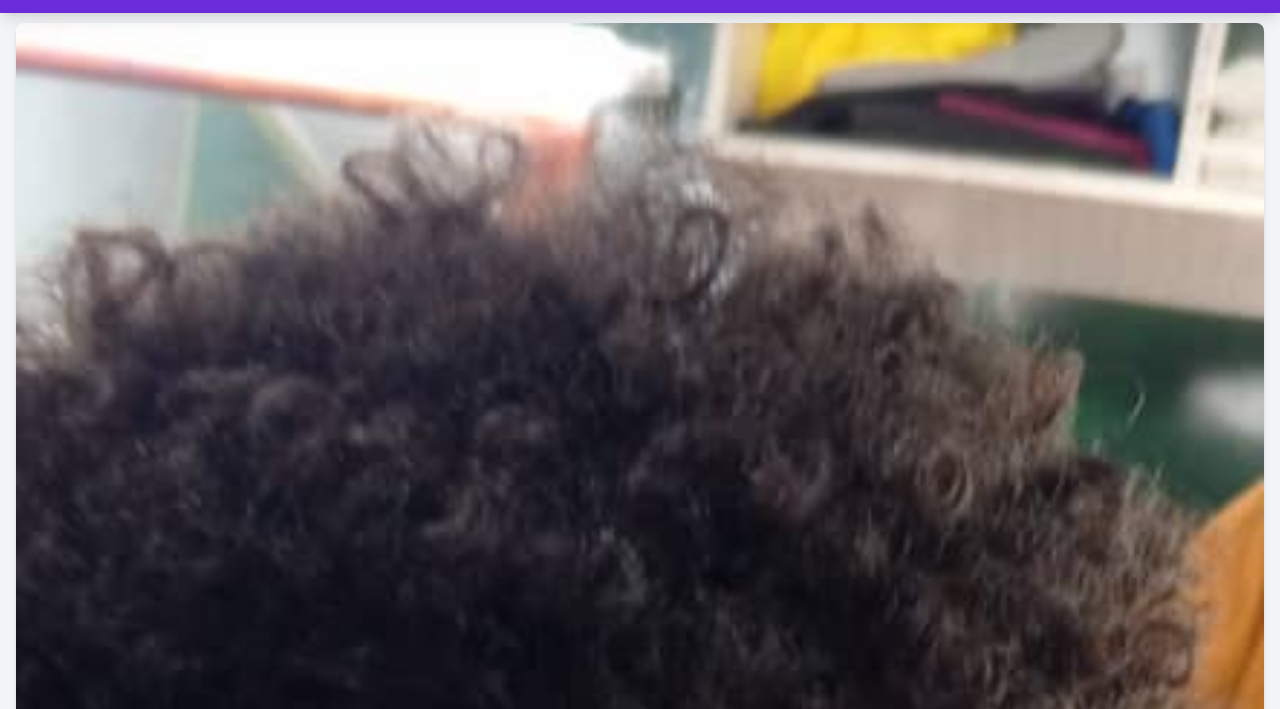
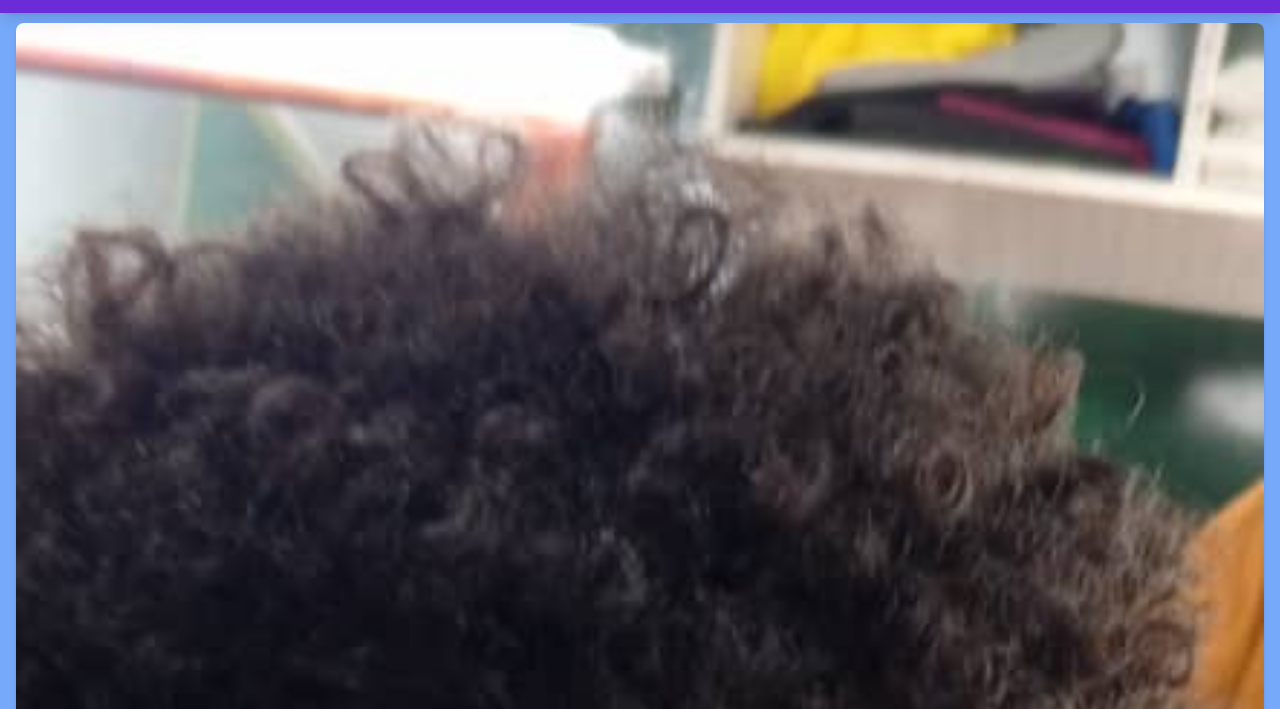
Before and after one commit to OJOK314/Erick-website, a plain HTML site: page Contact.html in a window 1280 px wide. Shown: the part 91-800 px from the top of the page. Drawn offline with nearby package versions, Linux system fonts and the light colour scheme.

Commit message:
add css in to file

```diff
--- a/Contact.html
+++ b/Contact.html
@@ -23,7 +23,7 @@
   </style>
 </head>
 
-<body class="bg-gray-100">
+<body class="bg-blue-400">
 
   <!-- ======== FIXED NAVBAR ======== -->
   <header class="fixed top-0 left-0 right-0 z-50 shadow-lg">
```
Also changed, not shown: index.html (+3 -1 lines).
